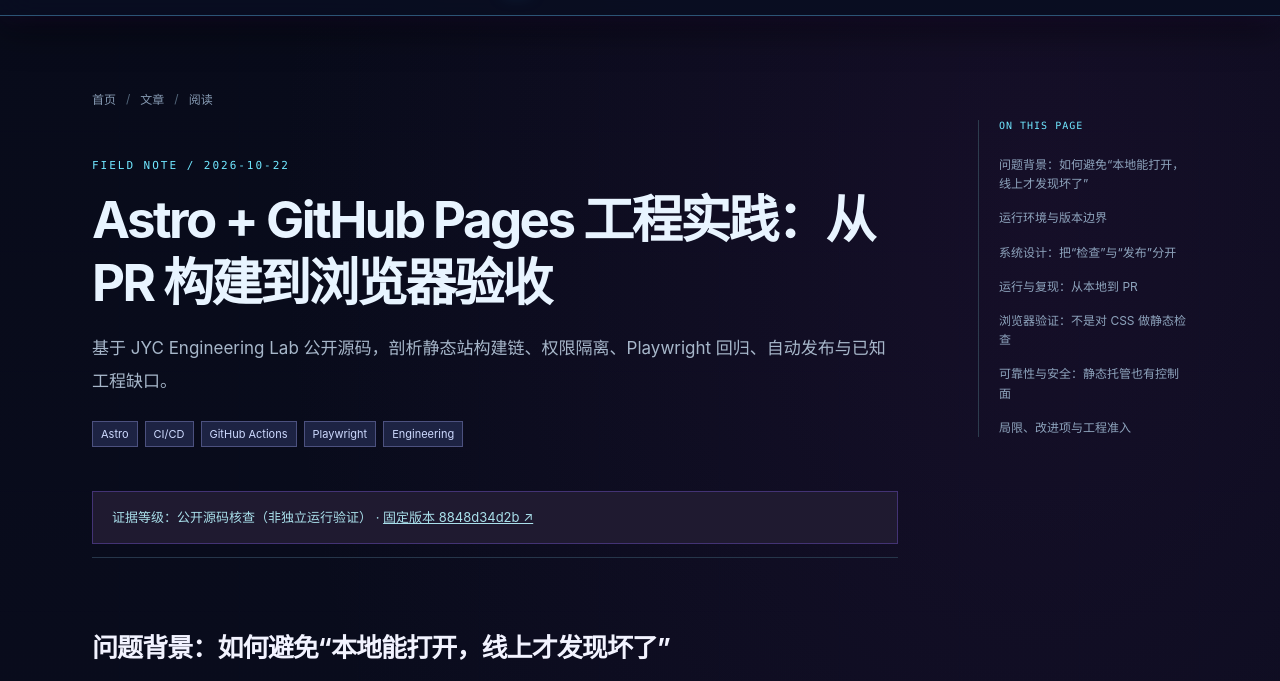
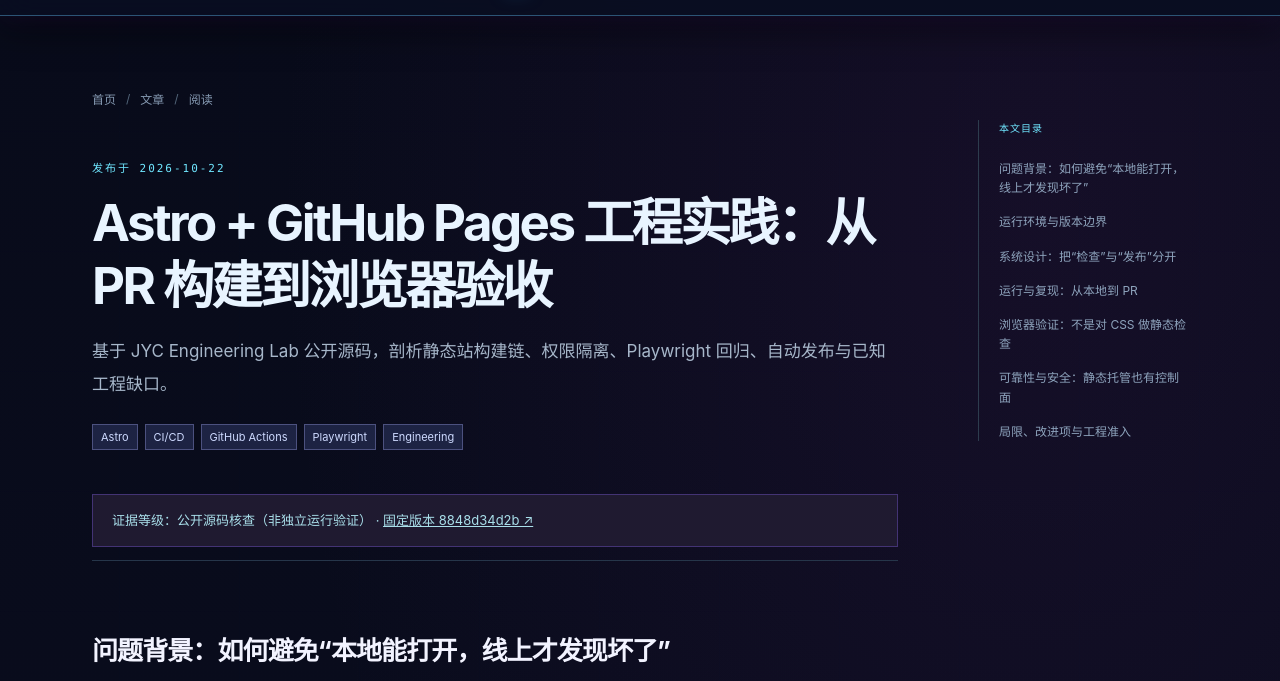
Before and after one commit to jyc-work/jyc-work.github.io, an Astro site: page /blog/astro-pages-engineering-case in a window 1280 px wide. Shown: the part 69-750 px from the top of the page. Built offline with nearby package versions, Linux system fonts and the light colour scheme; Astro itself is replaced by a stand-in of ours.

Commit message:
ui(zh): simplify English metadata in src/pages/blog/[...slug].astro

```diff
--- a/src/pages/blog/[...slug].astro
+++ b/src/pages/blog/[...slug].astro
@@ -14,7 +14,7 @@ const { Content, headings } = await render(entry);
   <div class="container reader-grid">
     <article class="reading-article">
       <div class="breadcrumbs"><a href="/">首页</a><span>/</span><a href="/blog/">文章</a><span>/</span><span>阅读</span></div>
-      <div class="page-eyebrow">FIELD NOTE / {entry.data.date.toISOString().slice(0,10)}</div>
+      <div class="page-eyebrow">发布于 {entry.data.date.toISOString().slice(0,10)}</div>
       <h1>{entry.data.title}</h1><p class="article-intro">{entry.data.description}</p>
       <div class="tags article-tags">{entry.data.tags.map((tag) => <span>{tag}</span>)}</div>
       {entry.data.repository && entry.data.revision && <p class="source-alert">证据等级：{entry.data.verification === "source-reviewed" ? "公开源码核查（非独立运行验证）" : entry.data.verification === "runtime-tested" ? "已执行测试（需查阅运行产物）" : "外部复现记录"} · <a href={`${entry.data.repository}/commit/${entry.data.revision}`} target="_blank" rel="noopener noreferrer">固定版本 {entry.data.revision.slice(0, 10)} ↗</a></p>}
@@ -22,6 +22,6 @@ const { Content, headings } = await render(entry);
       <div class="prose"><Content /></div>
       <div class="article-end"><a href="/blog/">← 返回文章列表</a><a href="https://github.com/jyc-work/jyc-work.github.io" target="_blank" rel="noopener noreferrer">发现错误？查看仓库 ↗</a></div>
     </article>
-    <aside class="toc" aria-label="本页目录"><div class="toc-title">ON THIS PAGE</div>{headings.filter((h)=>h.depth===2 || h.depth===3).map((h)=><a class:list={['toc-item',{'toc-nested':h.depth===3}]} href={`#${h.slug}`}>{h.text}</a>)}</aside>
+    <aside class="toc" aria-label="本页目录"><div class="toc-title">本文目录</div>{headings.filter((h)=>h.depth===2 || h.depth===3).map((h)=><a class:list={['toc-item',{'toc-nested':h.depth===3}]} href={`#${h.slug}`}>{h.text}</a>)}</aside>
   </div>
 </Base>
```
